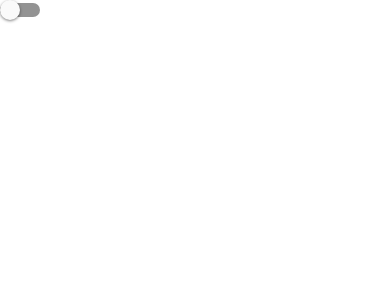
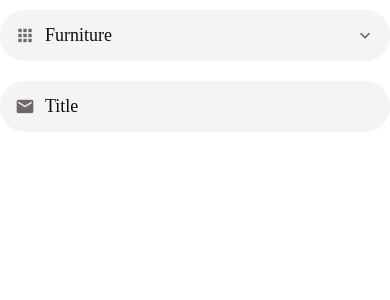
Before and after one commit to mr-andrej/cashout-reactnative, a React Native app: screen / in a window 390 px wide. Shown: the top 300 px of the page. Built offline with nearby package versions, Linux system fonts and the light colour scheme.

Commit message:
Created a dropdown picker component, very basic visually. Could be improved in the future

```diff
--- a/App.js
+++ b/App.js
@@ -15,13 +15,36 @@
 import AccountScreen from "./app/screens/AccountScreen";
 import ListingsScreen from "./app/screens/ListingsScreen";
 import AppTextInput from "./app/components/AppTextInput/AppTextInput";
+import AppPicker from "./app/components/AppPicker/AppPicker";
+
+const categories = [
+  {
+    label: "Furniture",
+    value: 1,
+  },
+  {
+    label: "Clothing",
+    value: 2,
+  },
+  {
+    label: "Tech",
+    value: 3,
+  },
+];
 
 export default function App() {
-  const [isNew, setIsNew] = useState(false);
+  const [category, setCategory] = useState(categories[0]);
 
   return (
     <Screen>
-      <Switch value={isNew} onValueChange={(newValue) => setIsNew(newValue)} />
+      <AppPicker
+        selectedItem={category}
+        onSelectItem={(item) => setCategory(item)}
+        items={categories}
+        icon="apps"
+        placeholder="Category"
+      />
+      <AppTextInput icon="email" placeholder="Title" />
     </Screen>
   );
 }
--- /dev/null
+++ b/app/components/AppPicker/AppPicker.js
@@ -0,0 +1,68 @@
+import {
+  View,
+  Button,
+  TouchableWithoutFeedback,
+  Modal,
+  FlatList,
+} from "react-native";
+import React, { useState } from "react";
+import { MaterialCommunityIcons } from "@expo/vector-icons";
+
+import styles from "./styles";
+import defaultStyles from "../../config/styles";
+import Screen from "../Screen/Screen";
+import AppText from "../AppText/AppText";
+import PickerItem from "../PickerItem/PickerItem";
+
+export default function AppPicker({
+  items,
+  icon,
+  onSelectItem,
+  selectedItem,
+  placeholder,
+}) {
+  const [modalVisible, setModalVisible] = useState(false);
+
+  return (
+    <React.Fragment>
+      <TouchableWithoutFeedback onPress={() => setModalVisible(true)}>
+        <View style={styles.container}>
+          {icon && (
+            <MaterialCommunityIcons
+              name={icon}
+              size={20}
+              color={defaultStyles.colors.medium}
+              style={styles.icon}
+            />
+          )}
+          <AppText style={styles.text}>
+            {selectedItem ? selectedItem.label : placeholder}
+          </AppText>
+          <MaterialCommunityIcons
+            name="chevron-down"
+            size={20}
+            color={defaultStyles.colors.medium}
+          />
+        </View>
+      </TouchableWithoutFeedback>
+      <Modal visible={modalVisible} animationType="slide">
+        <Screen>
+          <Button title="Close" onPress={() => setModalVisible(false)} />
+          <FlatList
+            data={items}
+            keyExtractor={(item) => item.value.toString()}
+            renderItem={({ item }) => (
+              <PickerItem
+                label={item.label}
+                onPress={() => {
+                  setModalVisible(false);
+                  onSelectItem(item);
+                }}
+              />
+            )}
+          />
+        </Screen>
+      </Modal>
+    </React.Fragment>
+  );
+}
--- /dev/null
+++ b/app/components/AppPicker/styles.js
@@ -0,0 +1,22 @@
+import { StyleSheet } from "react-native";
+
+import colors from "../../config/colors";
+
+const styles = StyleSheet.create({
+  container: {
+    backgroundColor: colors.light,
+    borderRadius: 25,
+    flexDirection: "row",
+    width: "100%",
+    padding: 15,
+    marginVertical: 10,
+  },
+  icon: {
+    marginRight: 10,
+  },
+  text: {
+    flex: 1,
+  },
+});
+
+export default styles;
--- /dev/null
+++ b/app/components/PickerItem/PickerItem.js
@@ -0,0 +1,13 @@
+import { View, Text, TouchableOpacity } from "react-native";
+import React from "react";
+
+import styles from "./styles";
+import AppText from "../AppText/AppText";
+
+export default function PickerItem({ label, onPress }) {
+  return (
+    <TouchableOpacity onPress={onPress}>
+      <AppText style={styles.text}>{label}</AppText>
+    </TouchableOpacity>
+  );
+}
--- /dev/null
+++ b/app/components/PickerItem/styles.js
@@ -0,0 +1,9 @@
+import { StyleSheet } from "react-native";
+
+const styles = StyleSheet.create({
+  text: {
+    padding: 20,
+  },
+});
+
+export default styles;
```
